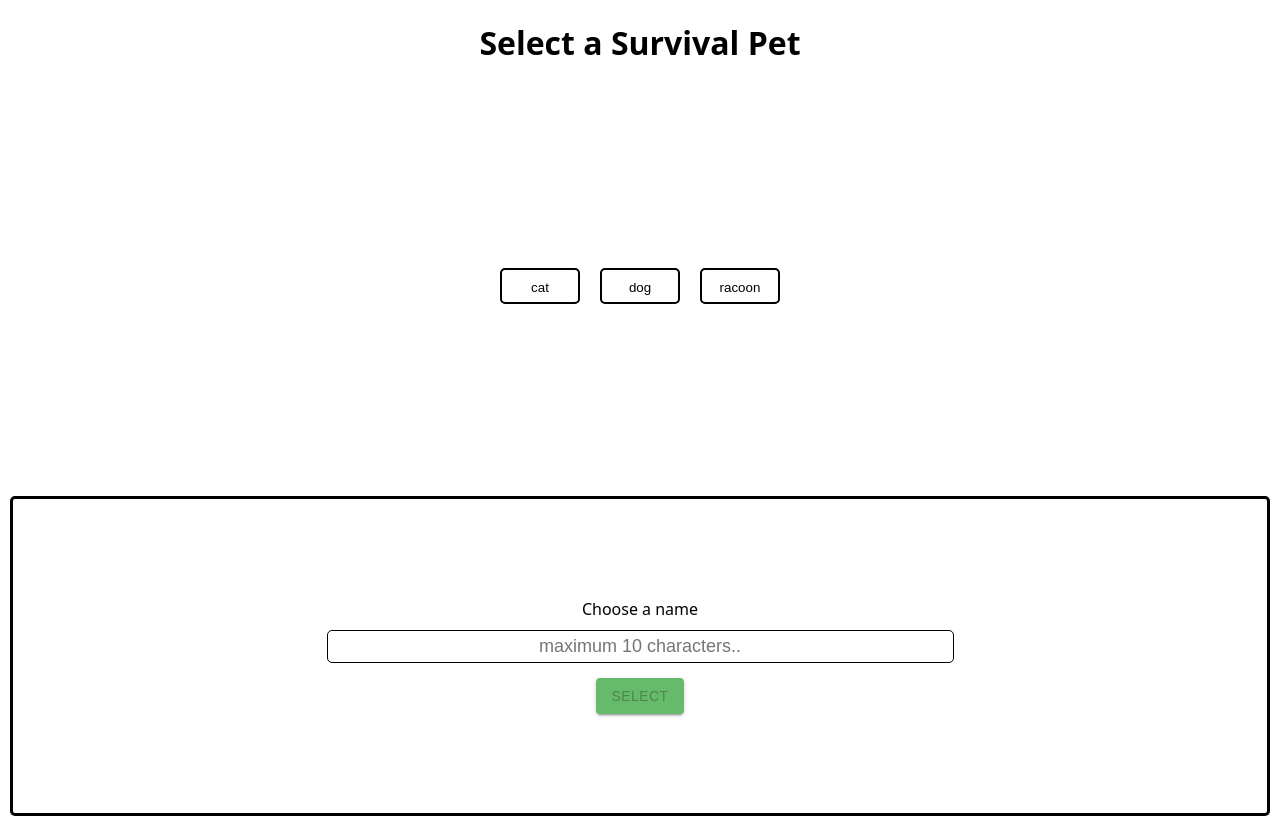
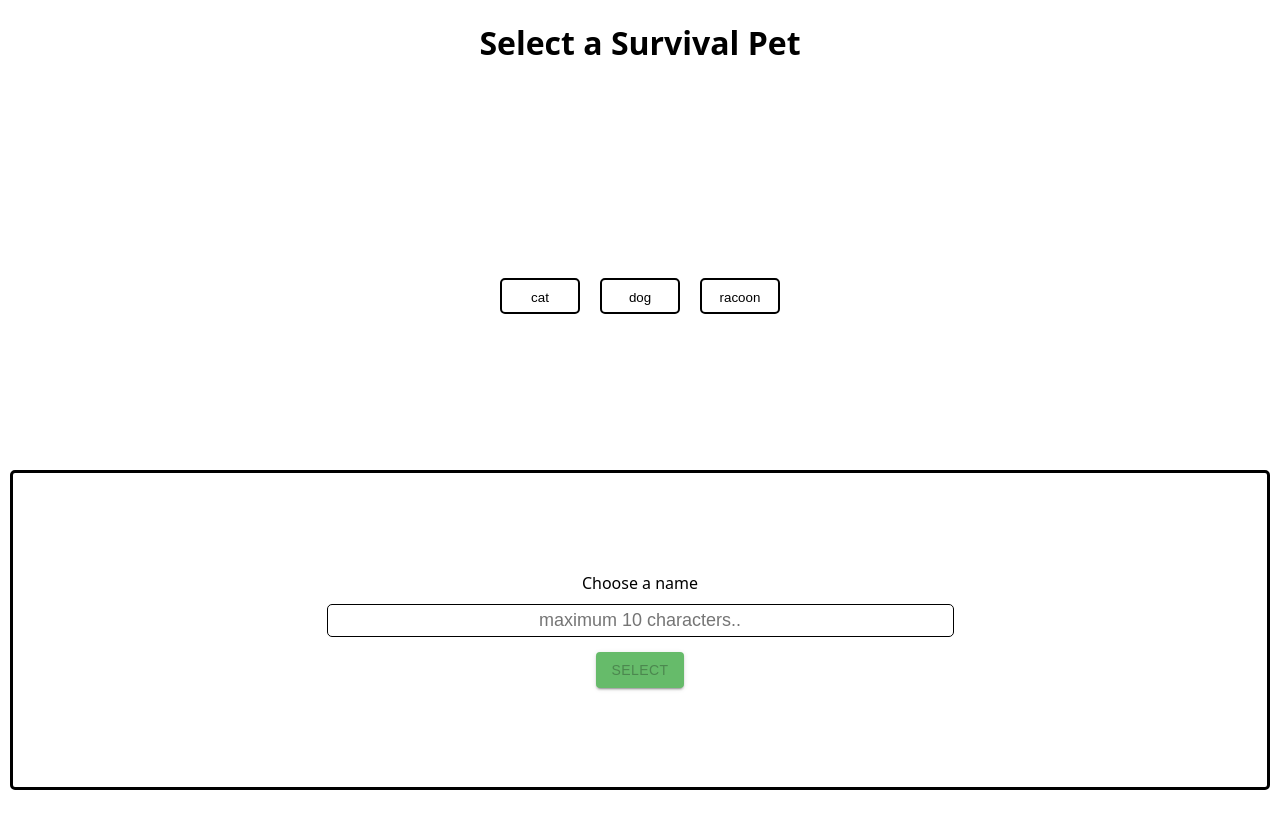
Before and after one commit to Braun-Johannes/Survival-Pets, a Next.js app: page / in a window 1280 px wide. After the commit the page ends 800 px from the top, so only its background shows below. Built offline with nearby package versions, Linux system fonts and the light colour scheme.

Commit message:
return do fixed

```diff
--- a/components/Styles/PositionedDiv.js
+++ b/components/Styles/PositionedDiv.js
@@ -1,7 +1,9 @@
 import styled from "styled-components";
 
-const PositionedDiv = styled.div`
-min-height: 300px;
+const PositionedDiv = styled.section`
+position: fixed;
+bottom: 0;
+width: 100%;
 `;
 
 export default PositionedDiv;
--- a/components/Styles/StyledSection.js
+++ b/components/Styles/StyledSection.js
@@ -4,7 +4,7 @@ const StyledSection = styled.section`
   display: flex;
   justify-content: center;
   align-items: center;
-  min-height: 400px;
+  min-height: 420px;
 `;
 
 export default StyledSection;
--- a/components/Styles/StyledStatsContainer.js
+++ b/components/Styles/StyledStatsContainer.js
@@ -7,7 +7,6 @@ const StyledStatsContainer = styled.ul`
   padding-inline-start: 0;
   list-style: none;
   width: 100%;
-  margin: 50px 30px 50px 30px;
 `;
 
 export default StyledStatsContainer;
```
